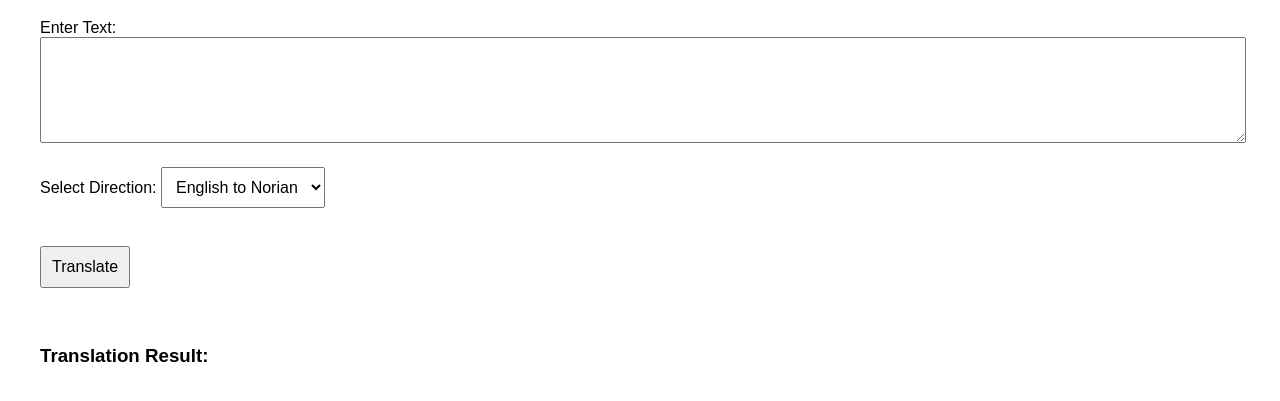
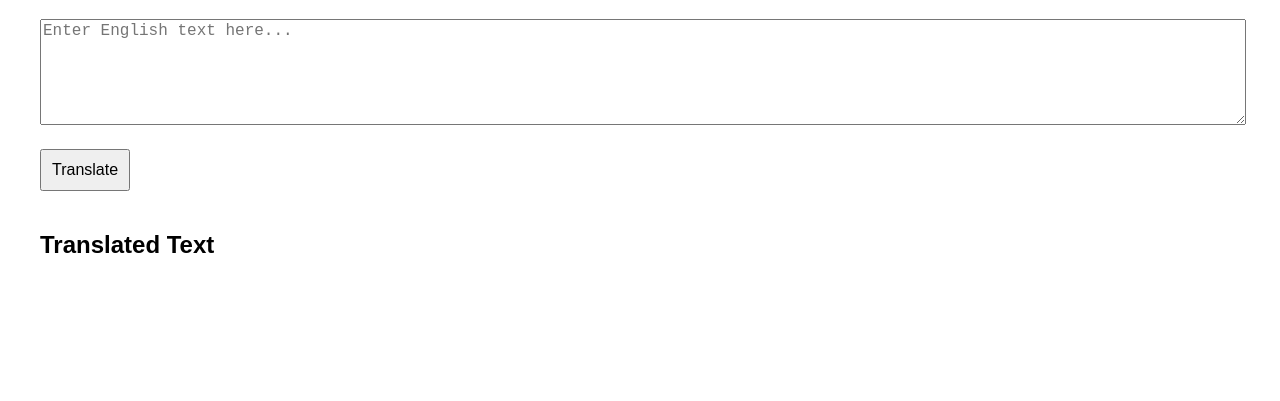
Before and after one commit to ChrystalisCreator/norian-translator, a plain HTML site: page index.html in a window 1280 px wide. Shown: the part 101-502 px from the top of the page. Drawn offline with Linux system fonts and the light colour scheme.

Commit message:
Update index.html

```diff
--- a/index.html
+++ b/index.html
@@ -4,42 +4,16 @@
     <meta charset="UTF-8">
     <meta name="viewport" content="width=device-width, initial-scale=1.0">
     <title>Norian Translator</title>
-    <style>
-        body {
-            font-family: Arial, sans-serif;
-            margin: 20px;
-            padding: 20px;
-        }
-        textarea {
-            width: 100%;
-            height: 100px;
-            margin-bottom: 20px;
-            font-size: 16px;
-        }
-        select, button {
-            margin-bottom: 20px;
-            padding: 10px;
-            font-size: 16px;
-        }
-    </style>
+    <link rel="stylesheet" href="style.css">
 </head>
 <body>
-    <h1>Norian Translator</h1>
-    <label for="inputText">Enter Text:</label>
-    <textarea id="inputText" rows="4" cols="50"></textarea><br>
-
-    <label for="direction">Select Direction:</label>
-    <select id="direction">
-        <option value="en-norian">English to Norian</option>
-        <option value="norian-en">Norian to English</option>
-    </select><br><br>
-
-    <button onclick="translateText()">Translate</button><br><br>
-
-    <h3>Translation Result:</h3>
-    <p id="translationResult"></p>
-
-    <!-- JavaScript file inclusion -->
+    <div class="container">
+        <h1>Norian Translator</h1>
+        <textarea id="inputText" placeholder="Enter English text here..." rows="6"></textarea>
+        <button onclick="translateText()">Translate</button>
+        <h2>Translated Text</h2>
+        <div id="outputText"></div>
+    </div>
     <script src="script.js"></script>
 </body>
 </html>
```
